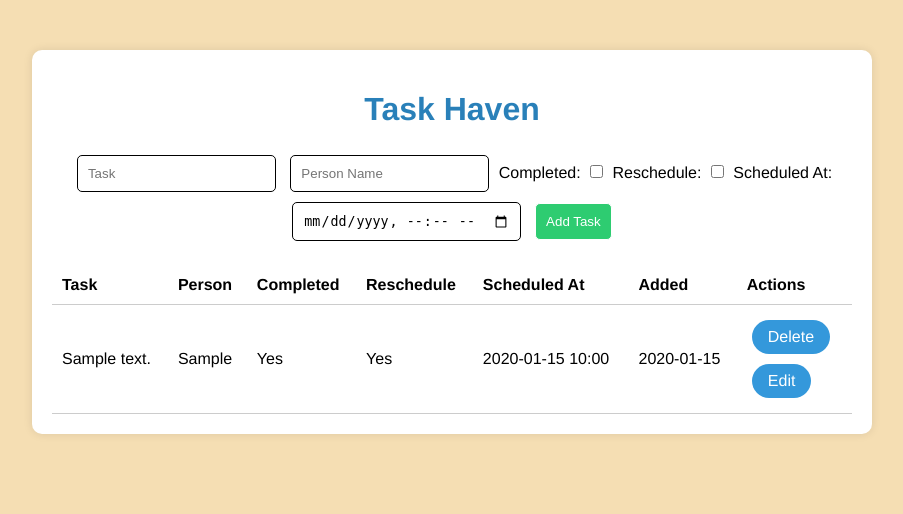
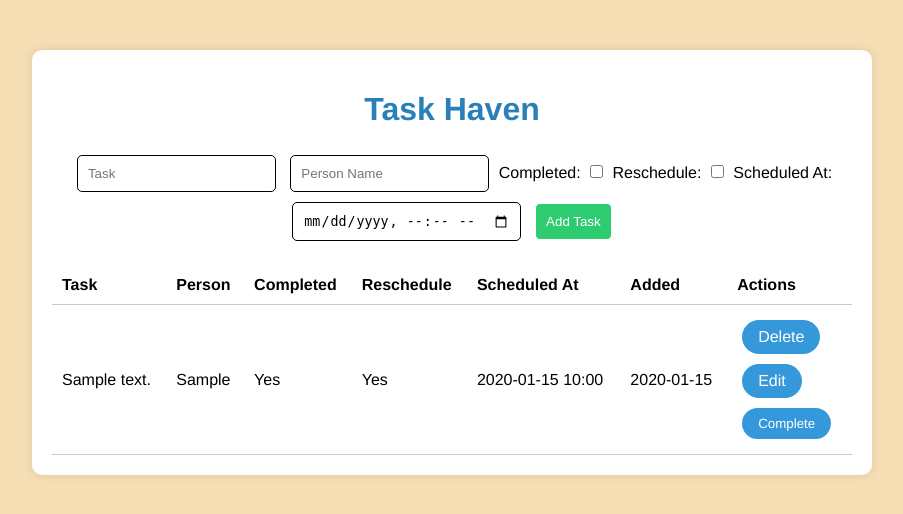
Before and after one commit to SushminiS/CRUD-APP, a Flask app: page / in a window 1280 px wide. Shown: the top 514 px of the page, without its empty margins (188-1091 px from the left). Run offline with Flask 3, Linux system fonts and the light colour scheme; tables that the repository leaves empty hold one stand-in row (values such as "Sample post").

Commit message:
Add new buttons

```diff
--- a/app.py
+++ b/app.py
@@ -87,5 +87,15 @@ def edit(id):
             return f"Error: {e}"
     return render_template("edit.html", task=task)
 
+@app.route("/complete/<int:id>", methods=['POST'])
+def complete(id):
+    task = MyTask.query.get_or_404(id)
+    task.completed = True
+    try:
+        db.session.commit()
+        return redirect('/')
+    except Exception as e:
+        return f"Error: {e}"
+
 if __name__ == "__main__":
     app.run(debug=True)
--- a/static/styles.css
+++ b/static/styles.css
@@ -64,4 +64,19 @@ body {
 }
 .content #btn_add:hover {
   background-color: #27ae60;
+}
+.complete-btn {
+    display: inline-block;
+    padding: 8px 16px;
+    margin: 5px;
+    border-radius: 20px;
+    background-color: #3498db;
+    color: #fff;
+    border: none;
+    font-family: inherit;
+    cursor: pointer;
+    transition: background-color 0.3s;
+}
+.complete-btn.completed {
+    background-color: #27ae60;
 }/*# sourceMappingURL=styles.css.map */
--- a/templates/index.html
+++ b/templates/index.html
@@ -29,7 +29,7 @@
             <input type="submit" value="Add Task" id="btn_add"/>
         </form>
 
-        {% if tasks |length <1%}
+        {% if tasks |length <1 %}
         <h3>No tasks available.  Create one here!</h3>
         {% else %}
 
@@ -58,9 +58,13 @@
                     </td>
                     <td>{{ task.created_at.strftime('%Y-%m-%d') }}</td>
                     <td>
-                        <a href="/delete/{{ task.id }}">Delete</a>
-                        <br/>
-                        <a href="/edit/{{ task.id }}">Edit</a>
+                        <a href="/delete/{{ task.id }}">Delete</a><br/>
+                        <a href="/edit/{{ task.id }}">Edit</a><br/>
+                        <form action="/complete/{{ task.id }}" method="POST" style="display:inline;">
+        <button type="submit" class="complete-btn">
+            Complete
+        </button>
+    </form>
                     </td>
                 </tr>
                 {% endfor %}
```
